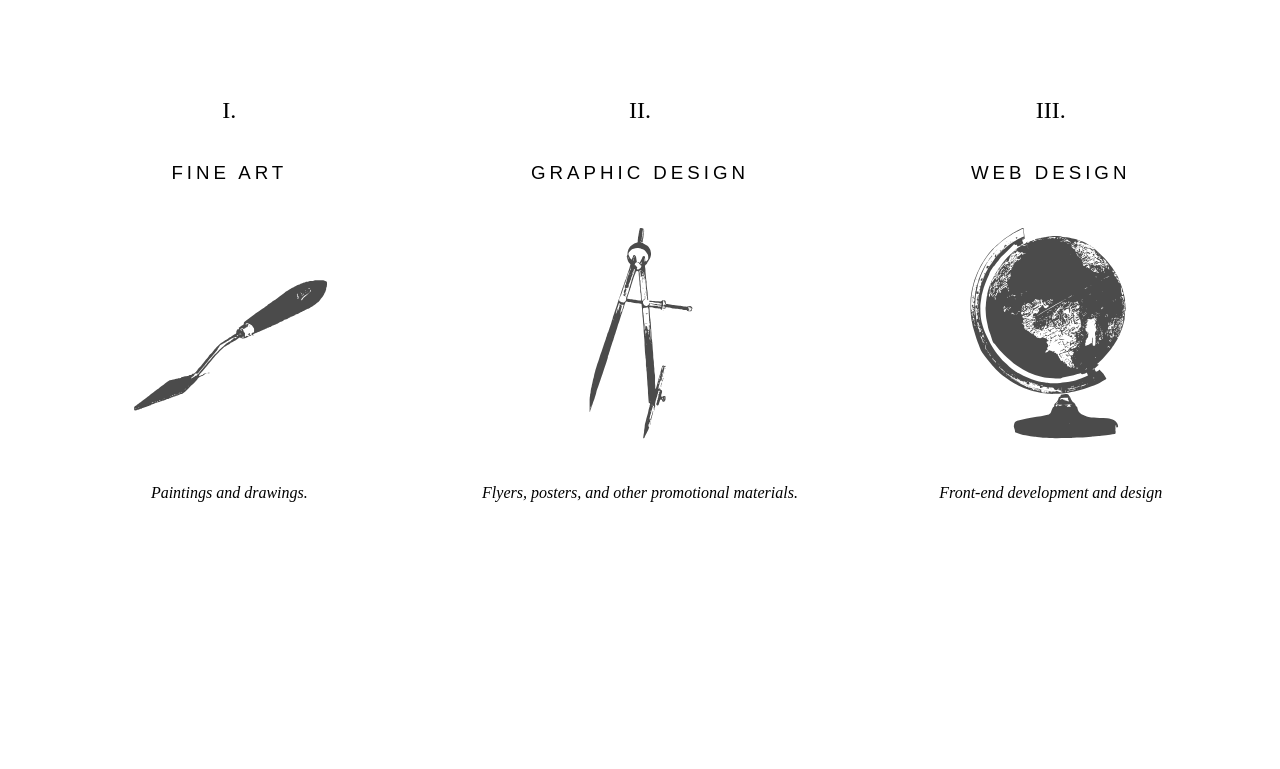
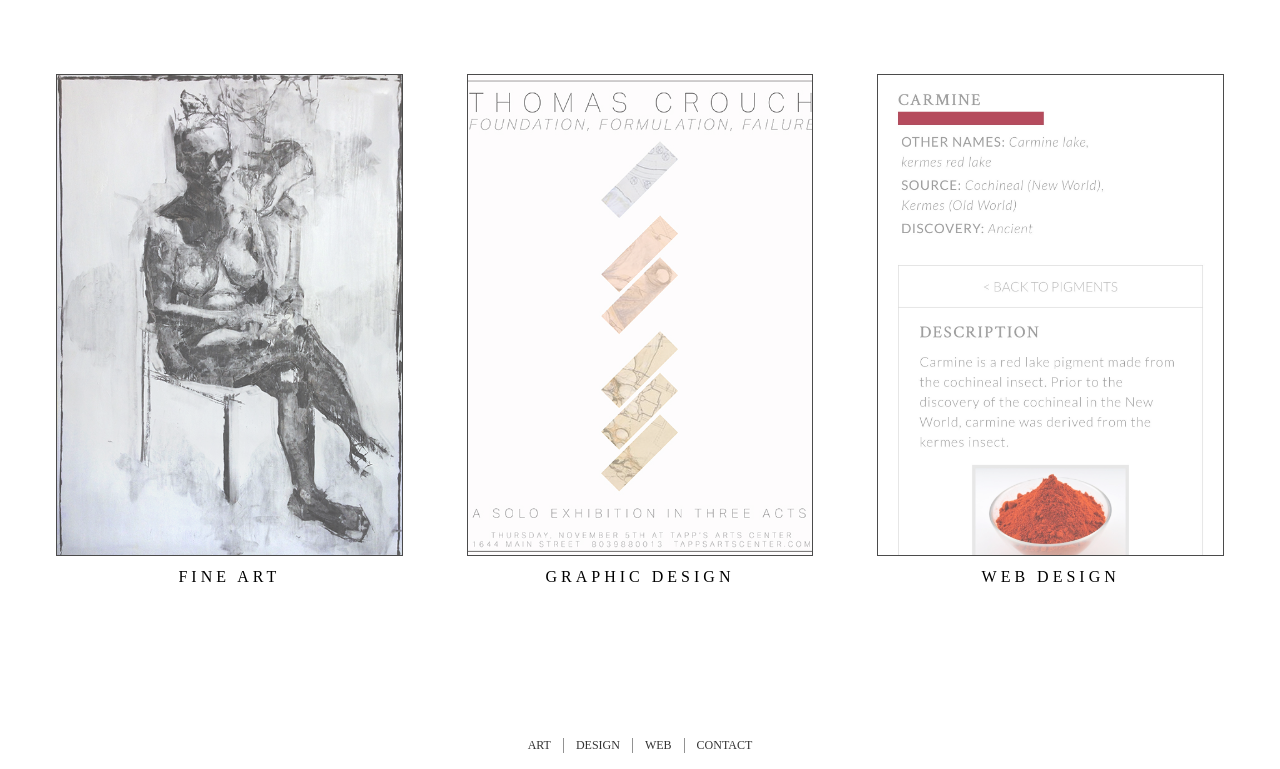
Before and after one commit to catoemw/portfolio-website-v2, a plain HTML site: page index.html in a window 1280 px wide. Shown: the part 84-853 px from the top of the page. Before the commit the page ends 825 px from the top, so only its background shows below. Drawn offline with Linux system fonts and the light colour scheme.

Commit message:
updated header and landing page

```diff
--- a/index.html
+++ b/index.html
@@ -1,3 +1,4 @@
+<!DOCTYPE html>
 <!DOCTYPE html>
 <html>
 <head>
@@ -29,31 +30,25 @@
 		<section class="tiles">
 			<div class="tile">
 				<a href="artwork.html">
-					<h2>I.</h2>
-					<h3>Fine Art</h3>
-					<img src="assets/icons-01.svg">
-					<h4>Paintings and drawings.</h4>
+					<div class="image" id="art"></div>
+					<h5>Fine Art</h5>
 				</a>
 			</div>
 			<div class="tile">
 				<a href="design.html">
-					<h2>II.</h2>
-					<h3>Graphic Design</h3>
-					<img src="assets/icons-02.svg">
-					<h4>Flyers, posters, and other promotional materials.</h4>
+					<div class="image" id="design"></div>
+					<h5>Graphic Design</h5>
 				</a>
 			</div>
 			<div class="tile">
 				<a href="web.html">
-					<h2>III.</h2>
-					<h3>Web Design</h3>
-					<img src="assets/icons-03.svg">
-					<h4>Front-end development and design</h4>
+					<div class="image" id="web"></div>
+					<h5>Web Design</h5>
 				</a>
 			</div>
 		</section>
 	</main>
-	<footer class="hide-show">
+	<footer>
 		<nav>
 			<ul>
 				<li>
--- a/main.css
+++ b/main.css
@@ -75,11 +75,10 @@ nav > ul {
 	padding-bottom: .5rem;
 }
 
-nav li a {
+nav li {
 	font-size: .75rem;
 	padding: 0 .75rem;
-	text-transform: lowercase;
-	font-style: italic;
+	border-right: 1px solid #777;
 	opacity: .8;
 }
 
@@ -102,6 +101,7 @@ nav li:last-of-type {
 
 .tile {
 	width: 80%;
+	height: 20rem;
 	margin-bottom: 5rem;
 }
 
@@ -126,7 +126,7 @@ h4 {
 	font-style: italic;
 }
 
-.tile img {
+/*.tile img {
 	opacity: .7;
 	width: 75%;
 	align-self: center;
@@ -135,7 +135,7 @@ h4 {
 
 .tile img:hover {
 	opacity: 1;
-}
+}*/
 
 .tile a {
 	height: 100%;
@@ -161,6 +161,22 @@ h4 {
 	text-align: center;
 }
 
+#art {
+	background-image: url('assets/artwork/seated_01.jpg');
+	background-size: 110%;
+	background-position: center 3%;
+}
+
+#web {
+	background-image: url('assets/web/image4.PNG');
+	background-size: 100%;
+}
+
+#design {
+	background-image: url('assets/design/crouch_flyer.jpg');
+	background-size: 100%;
+}
+
 @media (min-width: 800px) {
 	.tiles {
 		flex-direction: row;
@@ -176,4 +192,11 @@ h4 {
 		display: none;
 	}
 
+	#art,
+	#web,
+	#design {
+		background-size: cover;
+		background-position: center top;
+	}
+
 }
```
Also changed, not shown: artwork.html (+1 -1 lines), design.html (+1 -1 lines), web.html (+1 -1 lines).
